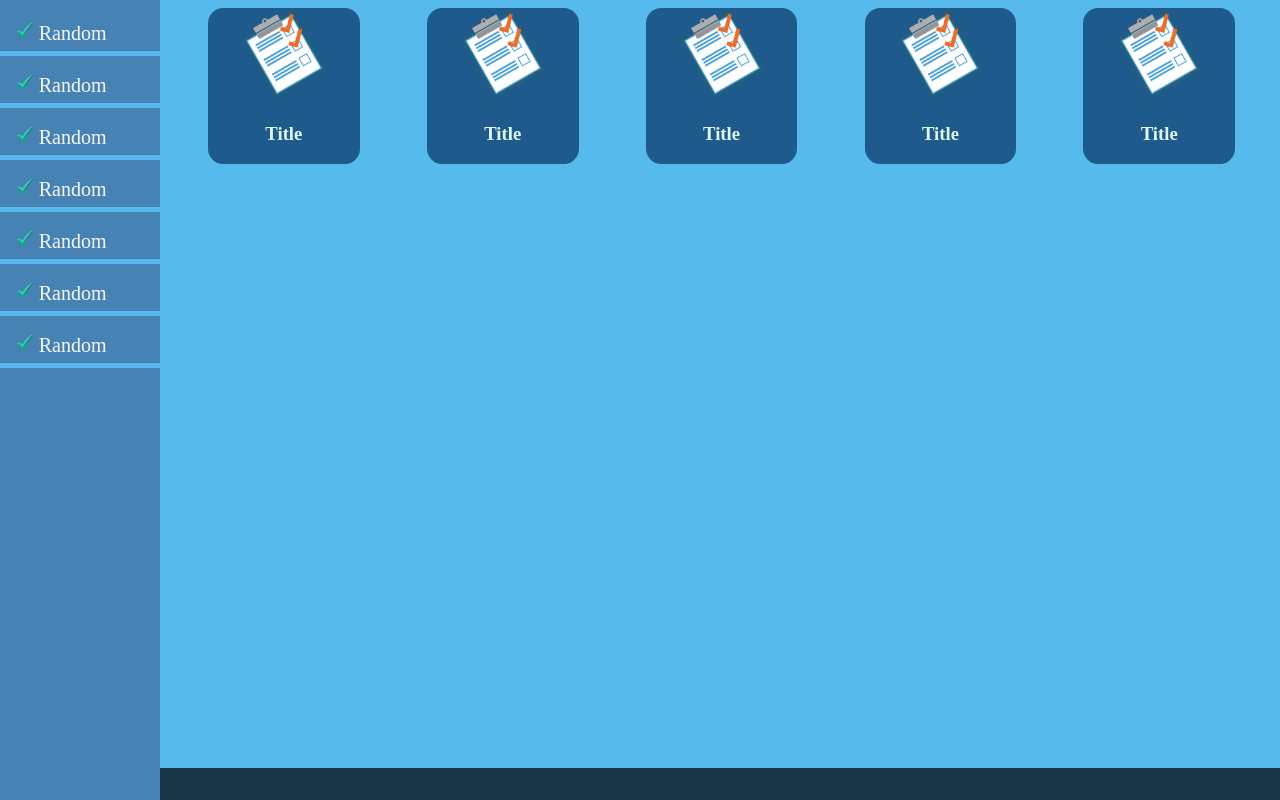
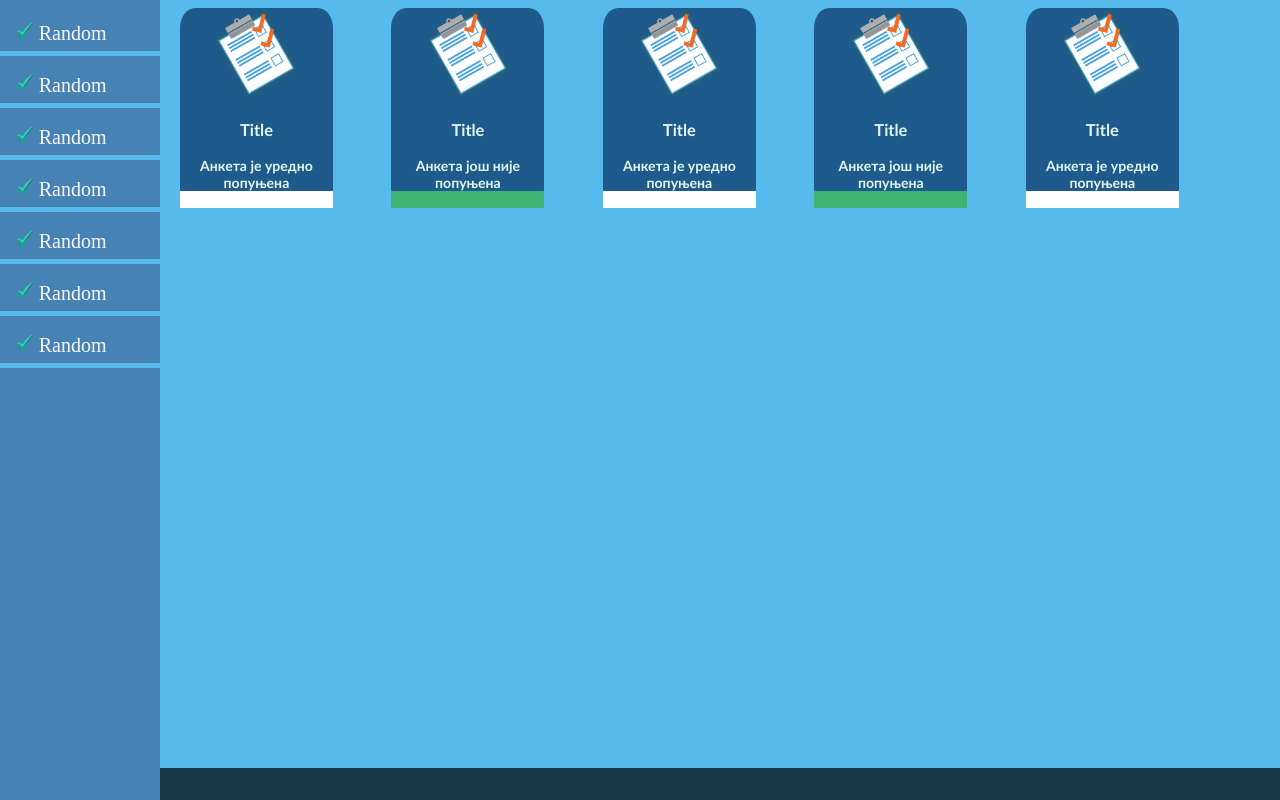
Before and after one commit to Jole34/MIS, a PHP site: page /ankete.php in a window 1280 px wide. Run offline with PHP 8.4, Linux system fonts and the light colour scheme; some libraries are stand-ins or nearby versions.

Commit message:
SmallCSSEdit3

```diff
--- a/CSS/ankete.css
+++ b/CSS/ankete.css
@@ -1,29 +1,28 @@
-
 /* ---- First in row (margin from sidebar)  ----*/
-#anketa-linkfirstInRow {
-    border-radius: 10%;
-    background-color:  rgb(30, 90, 139);
-    margin-left: 200px;
-    width: 12%;
-    display: inline-block;
-    color: rgb(224, 247, 242);
-
-}
 
 .anketa-link {
+    font-size: 1.1vw;
+    font-variant: initial;
+    font-weight: bold;
+    font-family: 'Trebuchet MS', 'Lucida Sans Unicode', 'Lucida Grande', 'Lucida Sans', Arial, sans-serif;
     border-radius: 10%;
     background-color: rgb(30, 90, 139);
-    margin-left: 5%;
-    width: 12%;
+    margin-right: 5%;
+    width: 14%;
     display: inline-block;
     color: rgb(224, 247, 242);
 }
 
- #anketa-linkfirstInRow img {
+#anketa-linkfirstInRow img {
     width: 11vh;
     transition: 1s;
 }
+
 .anketa-link img {
     transition: 1s;
     width: 11vh;
 }
+
+.anketa-link-verifikacija {
+    width: 100%;
+}
--- a/CSS/overaSemestra.css
+++ b/CSS/overaSemestra.css
@@ -13,6 +13,7 @@
     user-select: none;
     font-size: 1.1vw;
     color: rgb(2, 60, 68);
+    background-color: rgba(207, 236, 211, 0.37);
     font-family: 'Trebuchet MS', 'Lucida Sans Unicode', 'Lucida Grande', 'Lucida Sans', Arial, sans-serif;
 }
 
@@ -34,7 +35,7 @@
     left: 90%;
     height: 16px;
     width: 16px;
-    background-color: #eee;
+    background-color: rgb(255, 254, 254);
 }
 
 /* On mouse-over, add a grey background color */
@@ -82,7 +83,6 @@
     color: rgb(3, 54, 97);
     background-color: lightskyblue;
     border-radius: 5px;
-    margin-left: 170px;
     display: none;
 }
 
--- a/CSS/zajednicki.css
+++ b/CSS/zajednicki.css
@@ -1,9 +1,13 @@
-html{
+html {
   background-color: #56baed;
 }
 
+body {
+  margin-left: 180px;
+}
+
 .sidebar {
-    height:100%;
+  height: 100%;
   width: 160px;
   position: fixed;
   z-index: 1;
@@ -31,20 +35,25 @@ html{
   background-color: white;
   transition: color 1s;
   transition: background-color 1s;
-
 }
 
 .main {
-    margin-left: 160px; /* Same as the width of the sidenav */
+  margin-left: 160px;
+  /* Same as the width of the sidenav */
   padding: 0px 10px;
 }
-  .sidebar img{
+
+.sidebar img {
   width: 13%;
 }
 
 @media screen and (max-height: 450px) {
-    .sidebar {padding-top: 15px;}
-    .sidebar a {font-size: 18px;}
+  .sidebar {
+    padding-top: 15px;
+  }
+  .sidebar a {
+    font-size: 18px;
+  }
 }
 
 .footer {
--- a/ankete.php
+++ b/ankete.php
@@ -1,7 +1,7 @@
 <!DOCTYPE html>
 
 <head>
-<meta charset="UTF-8">
+    <meta charset="UTF-8">
     <link rel="stylesheet" type="text/css" href="CSS/zajednicki.css">
     <link rel="stylesheet" type="text/css" href="CSS/ankete.css">
     <meta name="viewport" content="width=device-width, initial-scale=1">
@@ -19,20 +19,31 @@
         <a href="#Random"><img src="Images/icon1.png"> Random</a>
         <a href="#Random"><img src="Images/icon1.png"> Random</a>
     </div>
-    <div id="anketa-linkfirstInRow">
-        <center>
-            <img id="ankete-specImage" src="Images/ankete.png" />
-            <h3>Title</h3>
-        </center>
-    </div>
+    <?php $stringPopunjena = "Анкета је уредно попуњена";
+    $stringNePopunjena = "Анкета још није попуњена";
+    $boja = "#3CB371";
+    #Ako je popunjena s1 ako ne s2 if itd
+    _ ?>
     <?php
 
-    for ($i = 0; $i < 4; $i++) {
+    for ($i = 0; $i < 5; $i++) {
     ?>
+
         <div class="anketa-link">
             <center>
+
                 <img class="ankete-images" src="Images/ankete.png" />
                 <h3>Title</h3>
+                <?php
+                if ($i % 2 != 0) {
+                    print $stringNePopunjena;
+                    $boja = "#3CB371";
+                } else {
+                    print $stringPopunjena;
+                    $boja = "white";
+                }
+                ?>
+                <div class="anketa-link-verifikacija" style="background-color: <?php echo $boja; ?>;"><img></div>
             </center>
         </div>
     <?php
@@ -45,8 +56,6 @@
 <script>
     var div = document.querySelectorAll(".anketa-link");
     var img = document.querySelectorAll(".ankete-images");
-    var img2 = document.querySelector("#ankete-specImage");
-    var specDiv = document.querySelector("#anketa-linkfirstInRow");
 
     for (i = 0; i < div.length; i++) {
         let img1 = i;
@@ -54,13 +63,6 @@
             rotating(img1)
         };
     }
-
-    specDiv.onmouseover = function() {
-        rotating2()
-    };
-    specDiv.onmouseleave = function() {
-        derotating2()
-    };
 
     for (i = 0; i < div.length; i++) {
         div[i].onmouseleave = function() {
@@ -79,16 +81,6 @@
             img[i].transition = "1s";
         }
     }
-
-    function rotating2() {
-        img2.setAttribute('style', 'transform:rotate(45deg)');
-        img2.style.transition = "1s";
-    }
-
-    function derotating2() {
-        img2.setAttribute('style', 'transform:rotate(0deg)');
-        img2.style.transition = "1s";
-    }
 </script>
 
 </html>
```
Lines whose indentation alone changed are shown as unchanged.
